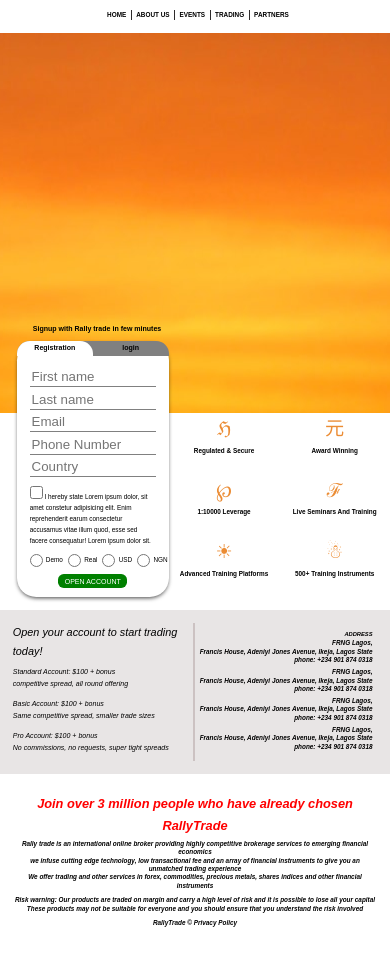
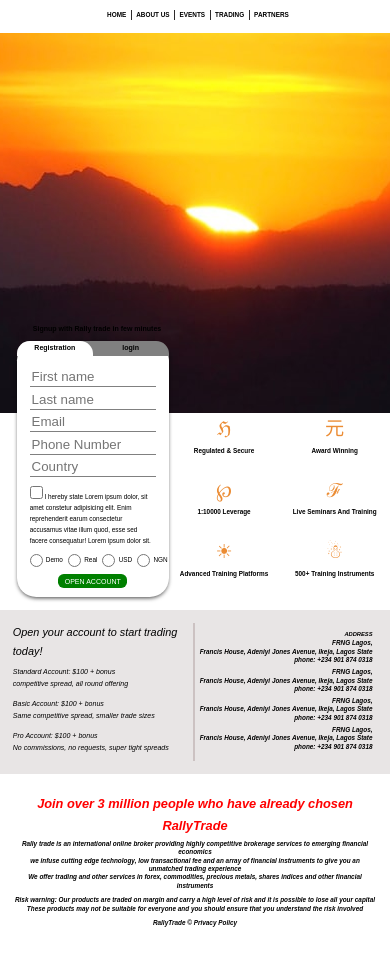
Before and after one commit to oluSammy/rally-trade, a plain HTML site: page index.html in a window 390 px wide. Shown: the part 28-994 px from the top of the page. Drawn offline with Linux system fonts and the light colour scheme.

Commit message:
responsive design

```diff
--- a/styles.css
+++ b/styles.css
@@ -149,7 +149,7 @@ body {
 /* Hero Styles */
 .hero {
     background-image: url(./img/hero.jpg);
-    background-position: top;
+    background-position: center;
     min-height: 45vh;
 }
 
@@ -197,7 +197,7 @@ body {
     }
 }
 
-@media only screen and (max-width: 358px){
+@media only screen and (max-width: 378px){
     .form-container {
         margin-top: 2rem;
     }
```
